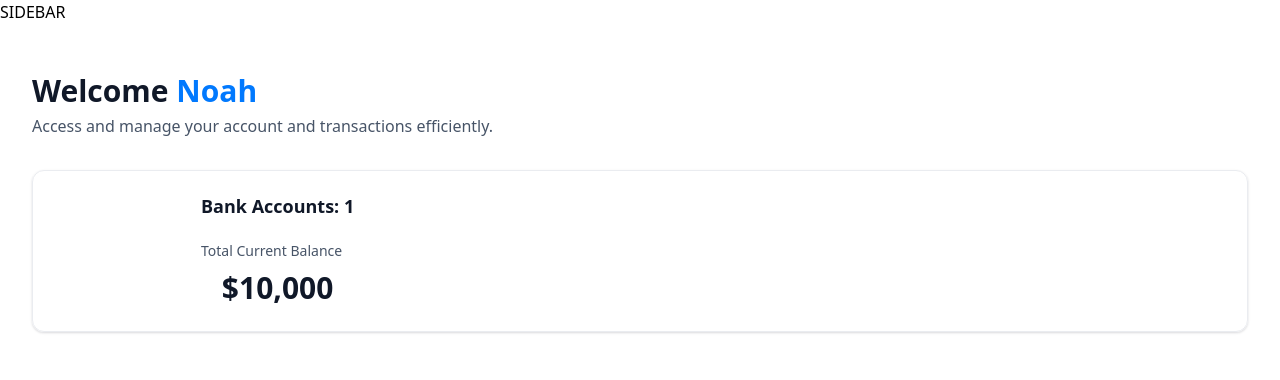
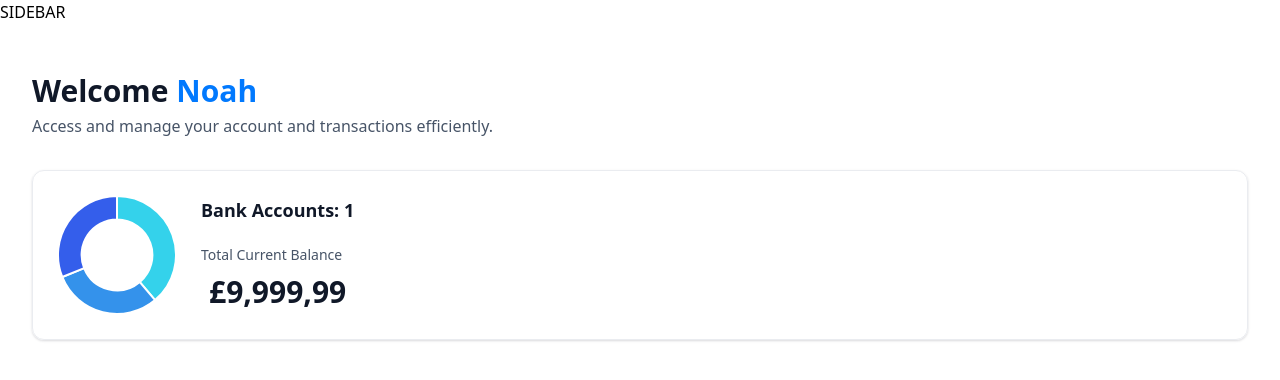
Before and after one commit to khoinguyenpham04/bankingapp, a Next.js app: page / in a window 1280 px wide. Shown: the top 380 px of the page. Built offline with nearby package versions, Linux system fonts and the light colour scheme.

Commit message:
Added Chart.js Pie chart to display the proportions of account balances in different accounts

```diff
--- a/components/AnimatedCounter.tsx
+++ b/components/AnimatedCounter.tsx
@@ -6,7 +6,13 @@
 const AnimatedCounter = ({ amount }: { amount: number }) => {
   return (
     <div>
-      $<CountUp end={amount} />
+      <CountUp
+        duration={1.75}
+        decimals={2}
+        decimal=","
+        prefix="£"
+      end={amount}
+    />
     </div>
   );
 }
--- /dev/null
+++ b/components/DoughnutChart.tsx
@@ -0,0 +1,34 @@
+"use client"
+
+import { Chart as ChartJS, ArcElement, Tooltip, Legend } from "chart.js"
+import { Doughnut } from 'react-chartjs-2';
+
+ChartJS.register(ArcElement, Tooltip, Legend);
+
+
+const DoughnutChart = ({ accounts }: DoughnutChartProps) => {
+    const data = {
+        datasets: [
+            {
+                label: 'Banks',
+                data: [5000, 3874, 4000],
+                backgroundColor: ['#34d2eb', '#3492eb', '#345eeb'],
+            }
+        ],
+        labels: ['Bank 1', 'Bank 2', 'Bank 3']
+    }
+
+    return <Doughnut
+        data={data}
+        options={{
+            cutout: '60%',
+            plugins: {
+                legend: {
+                    display: false
+                }
+            }
+        }}
+    />
+}
+
+export default DoughnutChart
--- a/components/TotalBalanceBox.tsx
+++ b/components/TotalBalanceBox.tsx
@@ -1,7 +1,6 @@
 "use client";
-import { formatAmount } from '@/lib/utils';
-import CountUp from 'react-countup';
 import AnimatedCounter from './AnimatedCounter';
+import DoughnutChart from './DoughnutChart';
 
 const TotalBalanceBox = ({
     accounts = [], totalBanks, totalCurrentBalance
@@ -9,7 +8,7 @@
   return (
     <section className="total-balance">
         <div className="total-balance-chart">
-            {/* DoughnutChart */}
+            <DoughnutChart accounts={accounts} />
         </div>
 
         <div className="flex flex-col gap-6">
@@ -21,10 +20,10 @@
                     Total Current Balance
                 </p>
 
-                <p className="total-balance-amount flex-center gap-2">
+                <div className="total-balance-amount flex-center gap-2">
                     <AnimatedCounter amount={totalCurrentBalance} />
 
-                </p>
+                </div>
 
             </div>
 
--- a/package.json
+++ b/package.json
@@ -11,6 +11,7 @@
   "dependencies": {
     "@radix-ui/react-icons": "^1.3.0",
     "@radix-ui/react-slot": "^1.1.0",
+    "chart.js": "^4.4.4",
     "class-variance-authority": "^0.7.0",
     "clsx": "^2.1.1",
     "countup": "^1.8.2",
@@ -18,6 +19,7 @@
     "next": "14.2.7",
     "query-string": "^9.1.0",
     "react": "^18.3.1",
+    "react-chartjs-2": "^5.2.0",
     "react-countup": "^6.5.3",
     "react-dom": "^18",
     "tailwind-merge": "^2.5.2",
```
Also changed, not shown: 1 other file (tests, documents, lock files or other folders).
